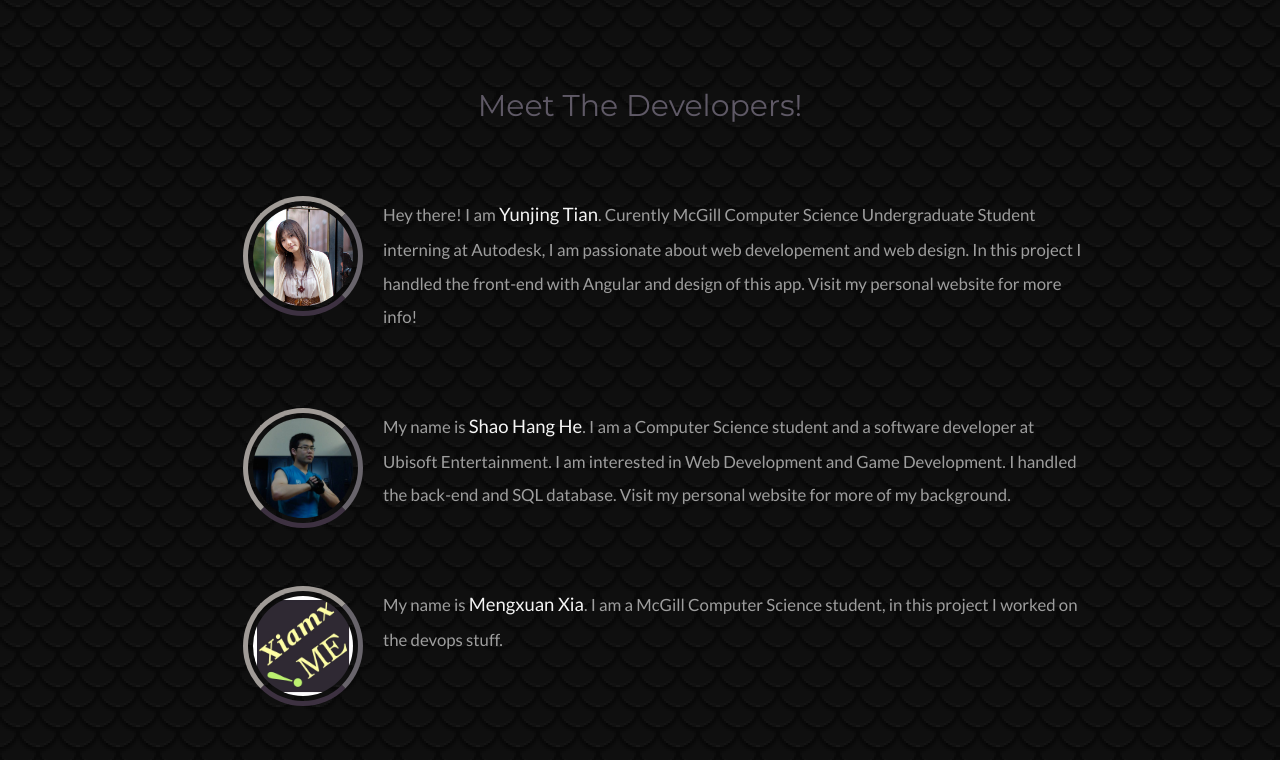
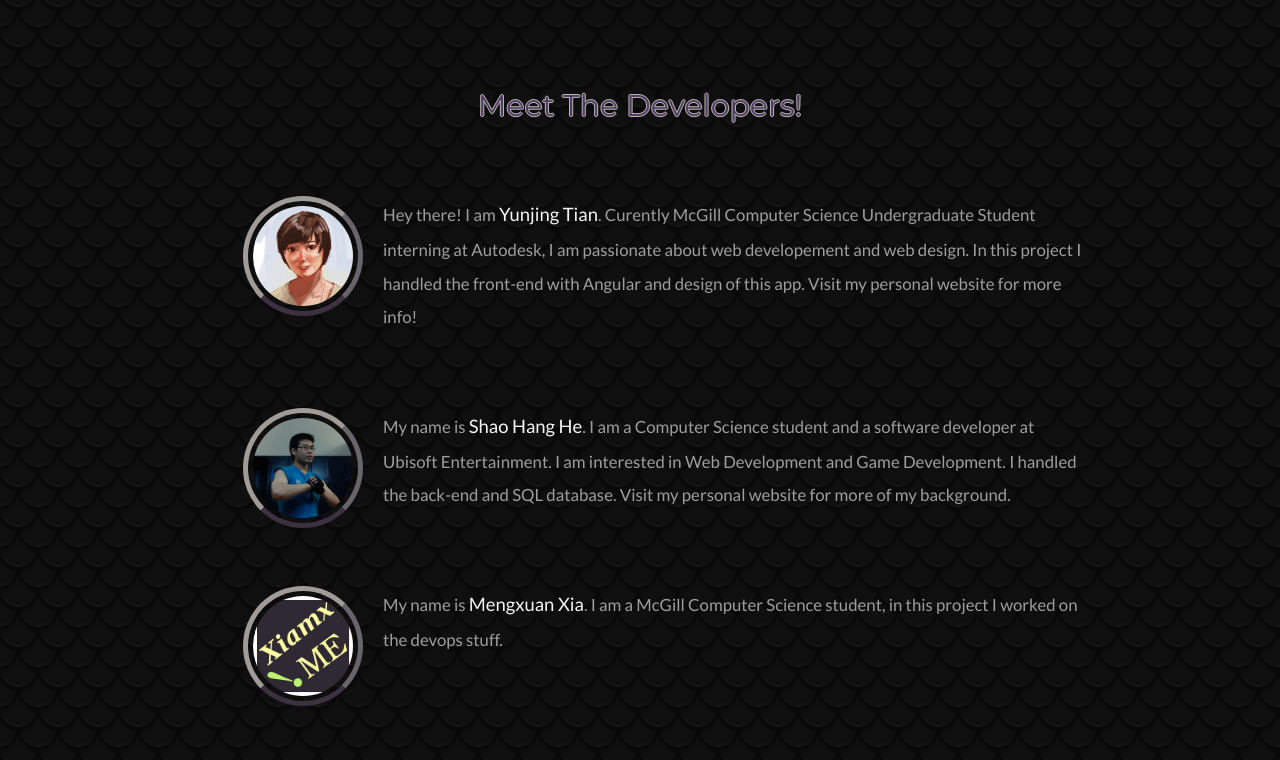
Before and after one commit to skyviewt/HSBuilder, a CodeIgniter app: page /arenaHS/home/about in a window 1280 px wide. Shown: the part 53-813 px from the top of the page. Run offline with CodeIgniter, Linux system fonts and the light colour scheme; some libraries are stand-ins or nearby versions; some web fonts are replaced.

Commit message:
fixed minor issues

```diff
--- a/application/views/about.php
+++ b/application/views/about.php
@@ -7,7 +7,7 @@
         <div class="col-xs-12 col-sm-12 col-md-3 center">
             <div class="ih-item circle effect1 pull-right"><a target="_blank" href="http://jingdesign.ca/">
                 <div class="spinner neutral"></div>
-                <div class="img"><img src="<?=$base_url.$img_path?>yunjing.jpg" alt="img"></div>
+                <div class="img"><img src="<?=$base_url.$img_path?>yunjing1.jpg" alt="img"></div>
                 <div class="info">
 
                 </div></a></div>
--- a/application/views/account.php
+++ b/application/views/account.php
@@ -47,7 +47,7 @@
                 <img class="medal" src="<?=$base_url.$img_path?>MasterMedal.png"/>
             </div>
 
-            <div class="classimgdiv center"  ng-if="(r.wins == 12) && (r.wins != 0)">
+            <div class="classimgdiv center"  ng-if="(r.wins == 12) && (r.losses != 0)">
                 <img class="medal" src="<?=$base_url.$img_path?>MasterMedal.png"/>
             </div>
 
--- a/assets/css/main.css
+++ b/assets/css/main.css
@@ -230,9 +230,9 @@ padding-bottom: 5%;
 }
 .devname {
     margin-top:25px;
-    color: #5F5966;
+    color: #4E3C64;
 font-family: "Montserrat";
-    text-shadow: none;
+
 }
 .cardpick p {
     font-family:'Roboto';
@@ -579,4 +579,55 @@ width: 90%;
 .devtext .nolink:hover {
     cursor:auto;
     text-decoration: none;
+}(41, 26, 47));
+    background: -moz-linear-gradient(rgb(174, 112, 29), #5A3812, rgb(41, 26, 47));
+    background: linear-gradient(rgb(174, 112, 29), #5A3812, rgb(41, 26, 47));
+    border: 3px solid #64380E;
+    font-size: 120%;
+    font-weight: 800;
+    text-shadow: 1px 1px #221630;
+    margin-top: 15px;
+    -moz-transition: all 0.25s ease-in-out;
+    -webkit-transition: all 0.25s ease-in-out;
+    transition: all 0.25s ease-in-out;
 }
+.updateBtn:hover {
+    background: -webkit-linear-gradient(rgb(242, 189, 49), #9E5D14, rgb(90, 40, 13));
+    background: -o-linear-gradient(rgb(242, 189, 49), #9E5D14, rgb(90, 40, 13));
+    background: -moz-linear-gradient(rgb(242, 189, 49), #9E5D14, rgb(90, 40, 13));
+    background: linear-gradient(rgb(242, 189, 49), #9E5D14, rgb(90, 40, 13));
+    color: #D0BE05;
+    text-shadow: 1px 1px 5px #D77300;
+    -moz-transition: all 0.25s ease-in-out;
+    -webkit-transition: all 0.25s ease-in-out;
+    transition: all 0.25s ease-in-out;
+}
+.top {
+    padding-top:5%;
+}
+.neutral {
+    border: 5px solid #A09B97 !important;
+border-right-color: #68646B !important;
+border-bottom-color: #3D3141 !important;
+}
+.personal-row {
+    width:85%;
+    margin: 0 auto;
+    padding-top: 5%;
+}
+.devtext {
+line-height: 2;
+font-family: 'Lato';
+color: #9E9E9E;
+font-weight: 400;
+font-size: 120%;
+width: 90%;
+}
+.devtext a {
+    color: whitesmoke;
+    font-size: 110%;
+}
+.devtext .nolink:hover {
+    cursor:auto;
+    text-decoration: none;
+}
```
Also changed, not shown: assets/img/cards/missing.png, assets/img/yunjing1.jpg (added).
